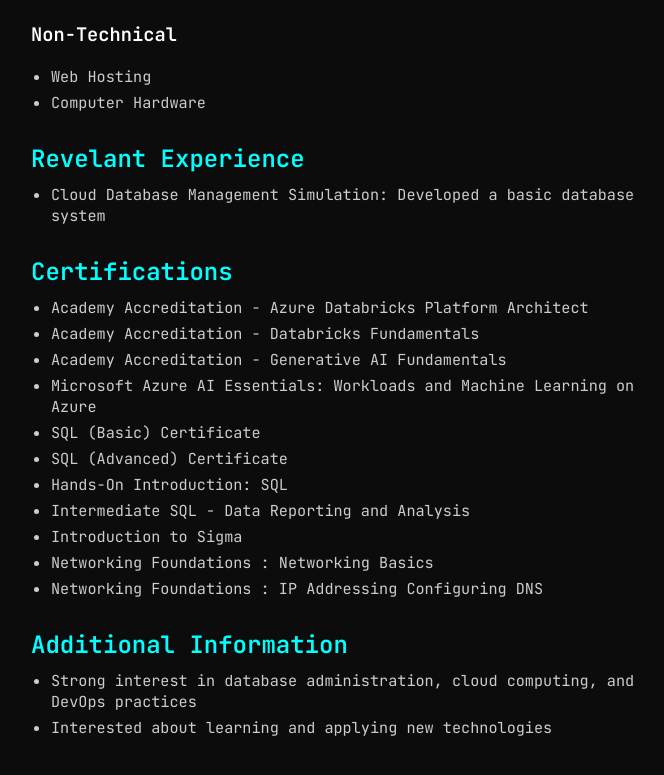
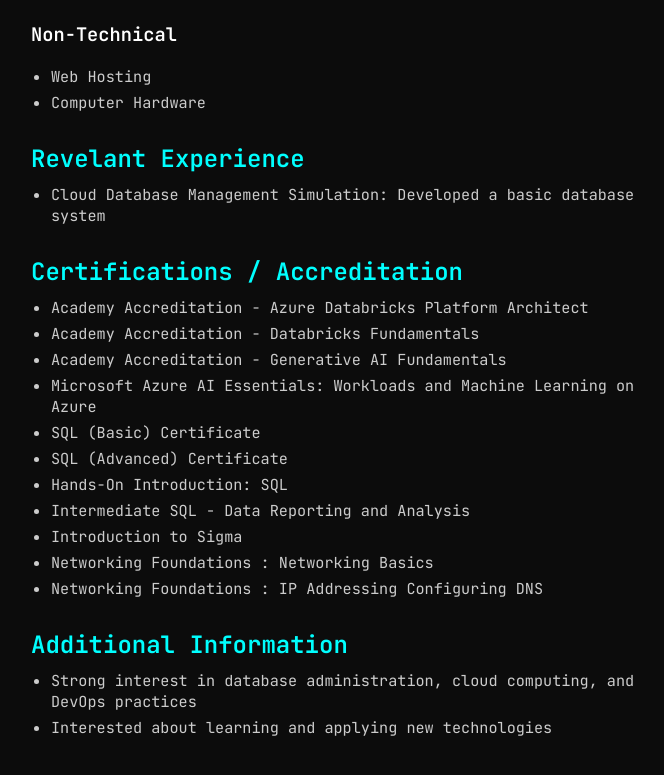
Before and after one commit to NathanKropiewnicki/My-Portfolio, a plain HTML site: page about.html in a window 1280 px wide. Shown: the part 1785-2560 px from the top of the page, without its empty margins (484-1148 px from the left). Drawn offline with Linux system fonts and the light colour scheme.

Commit message:
Update about.html

```diff
--- a/about.html
+++ b/about.html
@@ -114,7 +114,7 @@
                 </ul>
             </div>
 
-            <h2 class="fade-in2">Certifications</h2>
+            <h2 class="fade-in2">Certifications / Accreditation</h2>
             <div class="experience fade-in">
                 <ul>
                     <li>Academy Accreditation - Azure Databricks Platform Architect</li>
```
